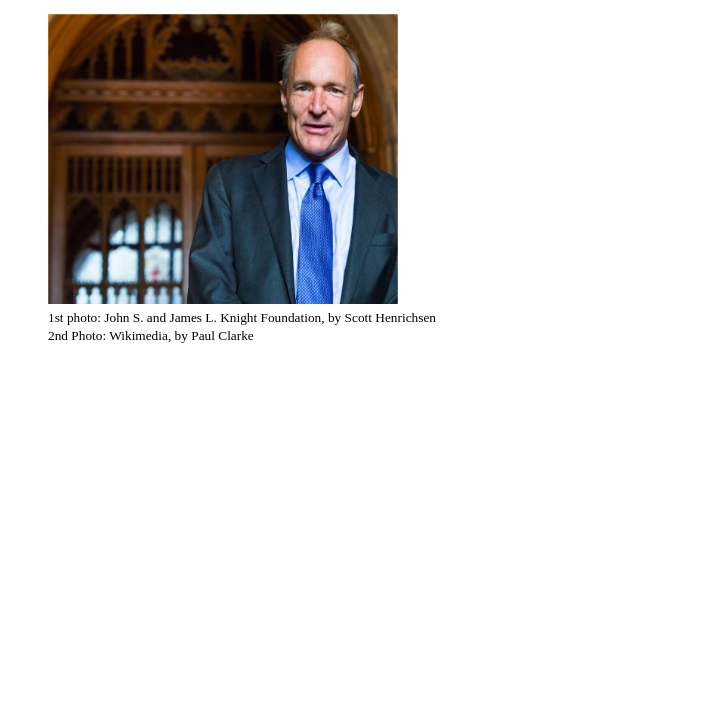
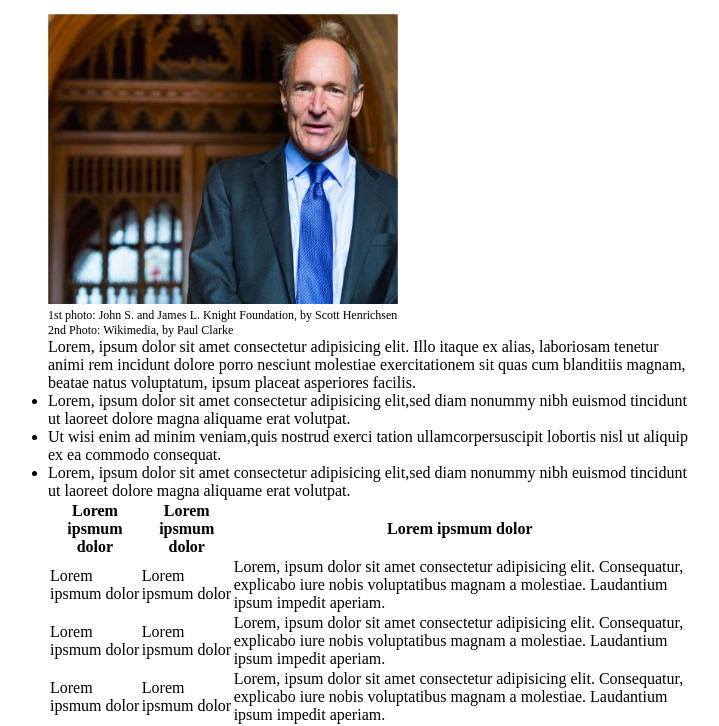
Before and after one commit to AugustoM94/html-css-booleaner, a plain HTML site: page index.html in a window 1280 px wide. Shown: the part 517-1243 px from the top of the page, without its empty margins (272-991 px from the left). Before the commit the page ends 861 px from the top, so only its background shows below. Drawn offline with Linux system fonts and the light colour scheme.

Commit message:
inserti middle article

```diff
--- a/css/style.css
+++ b/css/style.css
@@ -31,6 +31,7 @@ img {
       width: 350px;
       height: 300px;
       padding-top: 10px;
-
-
 }
+figcaption {
+    font-size: 12px;
+}
--- a/index.html
+++ b/index.html
@@ -21,8 +21,41 @@
     <figure>
           <img src="img/tim-1.jpg" alt="Tim1">
           <img src="img/tim-2.jpg" alt="Tim2">
-             <figcaption><small>1st photo: John S. and James L. Knight Foundation, by Scott Henrichsen <br> 2nd Photo: Wikimedia, by Paul Clarke</small></<figcaption>
+             <figcaption>1st photo: John S. and James L. Knight Foundation, by Scott Henrichsen <br> 2nd Photo: Wikimedia, by Paul Clarke<figcaption>
     </figure>
+    <!-- Article Middle -->
+    <section>
+        <p>Lorem, ipsum dolor sit amet consectetur adipisicing elit. Illo itaque ex alias, laboriosam tenetur animi rem incidunt dolore porro nesciunt molestiae exercitationem sit quas cum blanditiis magnam, beatae natus voluptatum, ipsum placeat asperiores facilis.</p>
+    </section>
+    <section>
+        <ul>
+            <li>Lorem, ipsum dolor sit amet consectetur adipisicing elit,sed diam nonummy nibh euismod tincidunt ut laoreet dolore magna aliquame erat volutpat.</li>
+            <li>Ut wisi enim ad minim veniam,quis nostrud exerci tation ullamcorpersuscipit lobortis nisl ut aliquip ex ea commodo consequat.</li>
+            <li>Lorem, ipsum dolor sit amet consectetur adipisicing elit,sed diam nonummy nibh euismod tincidunt ut laoreet dolore magna aliquame erat volutpat.</li>
+        </ul>
+    </section>
+    <table>
+        <tr>
+            <th>Lorem ipsmum dolor</th>
+            <th>Lorem ipsmum dolor</th>
+            <th>Lorem ipsmum dolor</th>
+        </tr>
+        <tr>
+            <td>Lorem ipsmum dolor</td>
+            <td>Lorem ipsmum dolor</td>
+            <td>Lorem, ipsum dolor sit amet consectetur adipisicing elit. Consequatur, explicabo iure nobis voluptatibus magnam a molestiae. Laudantium ipsum impedit aperiam.</td>
+        </tr>
+        <tr>
+            <td>Lorem ipsmum dolor</td>
+            <td>Lorem ipsmum dolor</td>
+            <td>Lorem, ipsum dolor sit amet consectetur adipisicing elit. Consequatur, explicabo iure nobis voluptatibus magnam a molestiae. Laudantium ipsum impedit aperiam.</td>
+        </tr>
+        <tr>
+            <td>Lorem ipsmum dolor</td>
+            <td>Lorem ipsmum dolor</td>
+            <td>Lorem, ipsum dolor sit amet consectetur adipisicing elit. Consequatur, explicabo iure nobis voluptatibus magnam a molestiae. Laudantium ipsum impedit aperiam.</td>
+        </tr>
+    </table>
     </main>
 
     <footer>
```
